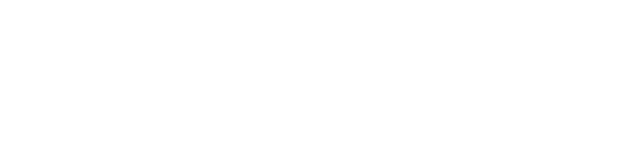
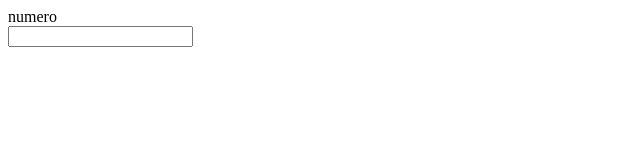
Before and after one commit to David27Ju/HTML, a plain HTML site: page formaulario.html in a window 1280 px wide. Shown: the whole page, without its empty margins (0-640 px from the left). Drawn offline with Linux system fonts and the light colour scheme.

Commit message:
empexw a crear formulario

```diff
--- a/formaulario.html
+++ b/formaulario.html
@@ -5,7 +5,14 @@
     <meta name="viewport" content="width=device-width, initial-scale=1.0">
     <title>Document</title>
 </head>
-<body><form action=""></form>
+<body>
+    <form action="" method="post"><div>
+        <label for="numero">numero</label>
+        </div>
+        <div>
+    <input type="number" id="numero">
+        </div>
 
+</form>
 </body>
 </html>
```
